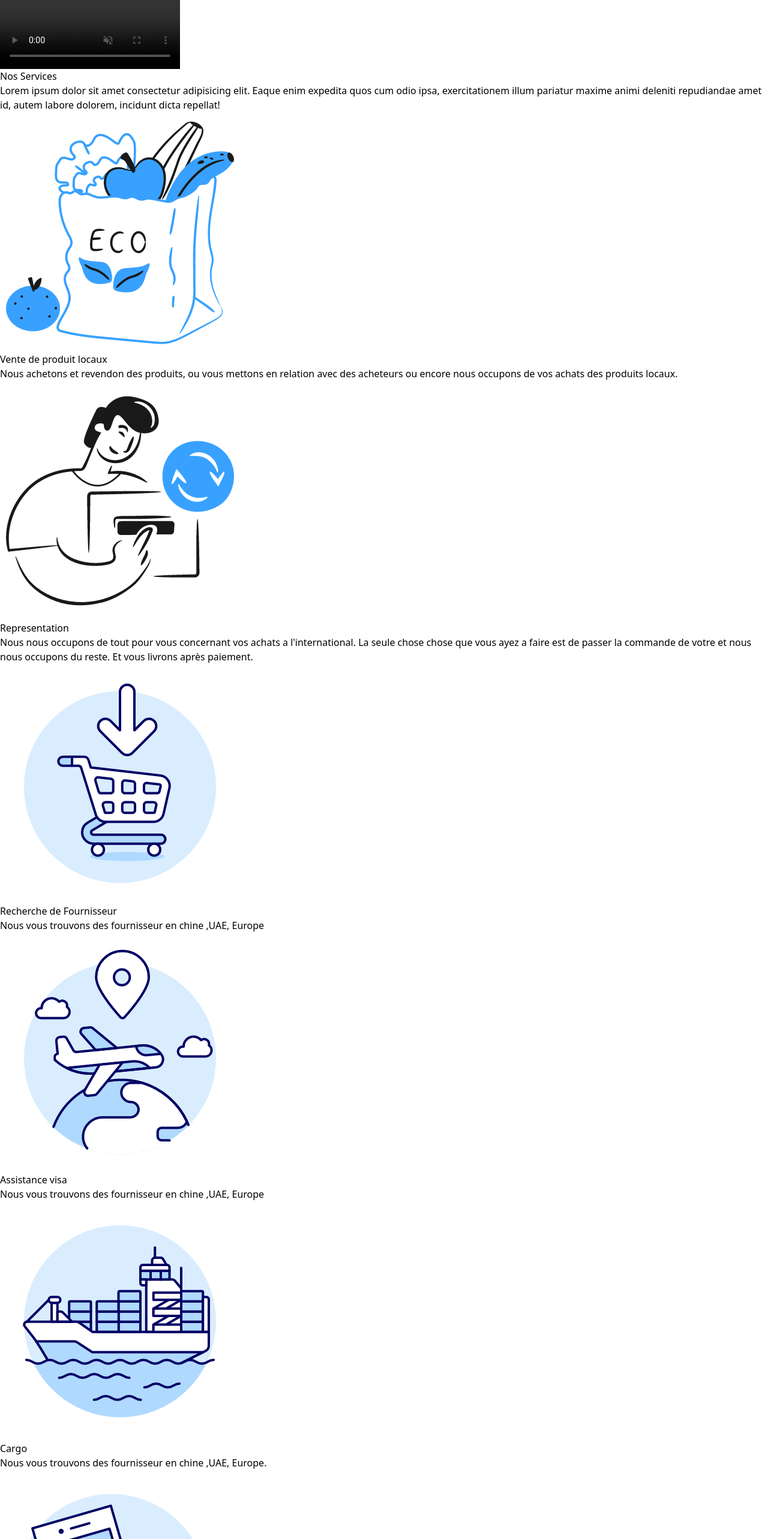
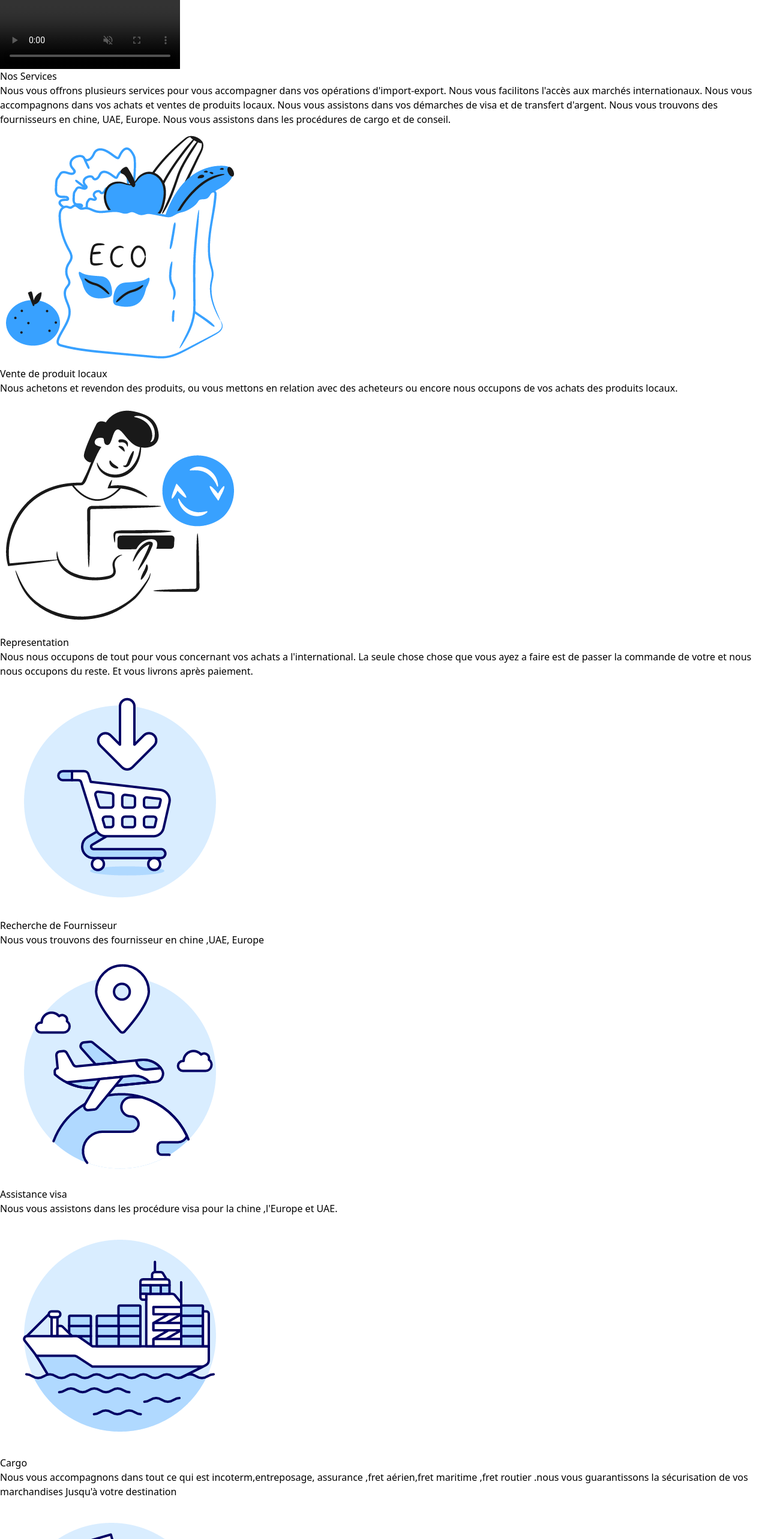
Before and after one commit to hbddevos/zaragroup, a React (Vite) app: page / in a window 1280 px wide. Shown: the part 8240-10806 px from the top of the page at 60% size. Built offline with nearby package versions, Linux system fonts and the light colour scheme; grey boxes are pictures that could not be loaded.

Commit message:
Ajout des texte de services

```diff
--- a/src/components/Bento.jsx
+++ b/src/components/Bento.jsx
@@ -1,4 +1,6 @@
 // use client
+
+import {motion} from "framer-motion";
 
 import { useState, useEffect } from "react";
 
@@ -11,7 +13,7 @@ const blogs = [
   {
     id: 2,
     title: "Representation",
-    image: "images/img3.jpg",
+    image: "images/voiture.jpg",
   },
   {
     id: 3,
@@ -40,7 +42,17 @@ export default function SolidBento() {
   if (!mounted) return null;
 
   return (
-    <div className="max-sm:mb-[1050px] md:mb-10">
+    <motion.div
+      className="max-sm:mb-[1050px] md:mb-10"
+      initial={{ opacity: 0, y: 100 }}
+      animate={{ opacity: 1 }}
+      transition={{ duration: 1 }}
+      whileInView={{
+        opacity: 1,
+        transition: { duration: 1, delay: 0.2 },
+        y: 0,
+      }}
+    >
       <h1 className="text-4xl font-bold text-center mt-24 mb-14 capitalize sm:text-6xl md:text-6xl lg:text-7xl md:tracking-tight">
         Gallery
       </h1>
@@ -63,10 +75,9 @@ export default function SolidBento() {
               className="transition-all duration-300 group-hover:scale-110  object-cover w-full"
             />
             <div className="absolute inset-0 bg-gradient-to-t from-black/70 to-transparent" />
-
           </a>
         ))}
       </div>
-    </div>
+    </motion.div>
   );
 }
--- a/src/components/Mission.jsx
+++ b/src/components/Mission.jsx
@@ -1,16 +1,28 @@
 import { useRef } from "react";
+import { motion } from "framer-motion";
 import useAnimatedText from "../hooks/useAnimetedText";
 
 export default function Mission() {
-
   const titleRef = useRef(null);
   useAnimatedText(titleRef, { stagger: 80, threshold: 0.2 });
   return (
-    <>
+    <motion.section
+      initial={{ opacity: 0, y: 100 }}
+      animate={{ opacity: 1 }}
+      transition={{ duration: 1 }}
+      whileInView={{
+        opacity: 1,
+        transition: { duration: 1, delay: 0.2 },
+        y: 0,
+      }}
+    >
       <section id="mission" className="h-auto mt-8 bg-gray-50">
         <div className="px-10 py-24 mx-auto max-w-7xl">
           <div className="w-full mx-auto text-left md:text-center">
-            <h1 ref={titleRef} className="mb-6 text-5xl font-extrabold leading-none max-w-5xl mx-auto tracking-normal text-gray-900 sm:text-6xl md:text-6xl lg:text-7xl md:tracking-tight">
+            <h1
+              ref={titleRef}
+              className="mb-6 text-5xl font-extrabold leading-none max-w-5xl mx-auto tracking-normal text-gray-900 sm:text-6xl md:text-6xl lg:text-7xl md:tracking-tight"
+            >
               {" "}
               Notre{" "}
               <span className="w-full text-transparent bg-clip-text bg-gradient-to-r from-green-400 via-blue-500 to-purple-500 lg:inline">
@@ -21,8 +33,8 @@ export default function Mission() {
             <p className="px-0 mb-6 text-xl text-gray-600 md:text-2xl lg:px-24">
               {" "}
               Votre satisfaction est notre objectif. Le plus important pour nous
-              c&#39;est de vous faciliter l&apos;accès aux marchés internationaux a
-              tous.{" "}
+              c&#39;est de vous faciliter l&apos;accès aux marchés
+              internationaux a tous.{" "}
             </p>
           </div>
         </div>
@@ -36,10 +48,11 @@ export default function Mission() {
             </h1>
             <p className="mt-4 text-xl">
               En seulement deux (02) ans nous avons accompagné plus de 120
-              entrepreneurs et commerçant dans leur opérations d&apos;import-export
-              partout dans le monde.nous sommes votre guide complet d`envoie de
-              ou vers togo , Burkina Faso, cote d`ivoire. nous dénichons pour
-              vous des marchandises ,des marchés adapté à vos besoins
+              entrepreneurs et commerçant dans leur opérations
+              d&apos;import-export partout dans le monde.nous sommes votre guide
+              complet d`envoie de ou vers togo , Burkina Faso, cote d`ivoire.
+              nous dénichons pour vous des marchandises ,des marchés adapté à
+              vos besoins
             </p>
             <div className="grid gap-6 mt-8 sm:grid-cols-2">
               <div className="flex items-center -px-3 text-4xl">
@@ -91,7 +104,6 @@ export default function Mission() {
           />
         </div>
       </div>
-
-    </>
+    </motion.section>
   );
 }
--- a/src/components/Services.jsx
+++ b/src/components/Services.jsx
@@ -1,18 +1,28 @@
+import { motion } from "framer-motion";
 import Service from "./uis/Service";
 
 export default function Services() {
   return (
-    <section id="services" className="">
+    <motion.section
+      id="services"
+      className=""
+      initial={{ opacity: 0 , y: 100}}
+      animate={{ opacity: 1 }}
+      transition={{ duration: 1 }}
+      whileInView={{
+        opacity: 1,
+        transition: { duration: 1, delay: 0.2 },
+        y: 0,
+      }}
+    >
       <div className="container px-6 py-10 mx-auto">
         <h1 className="text-4xl font-bold text-center capitalize md:text-6xl lg:text-7xl mt-8">
           Nos Services
         </h1>
 
-        <p className="max-w-2xl mx-auto my-6 text-center ">
-          Lorem ipsum dolor sit amet consectetur adipisicing elit. Eaque enim
-          expedita quos cum odio ipsa, exercitationem illum pariatur maxime
-          animi deleniti repudiandae amet id, autem labore dolorem, incidunt
-          dicta repellat!
+        <p className="max-w-2xl mx-auto my-6 text-center">
+          Nous vous offrons plusieurs services pour vous accompagner dans vos
+          opérations d'import-export. Nous vous facilitons l'accès aux marchés internationaux. Nous vous accompagnons dans vos achats et ventes de produits locaux. Nous vous assistons dans vos démarches de visa et de transfert d'argent. Nous vous trouvons des fournisseurs en chine, UAE, Europe. Nous vous assistons dans les procédures de cargo et de conseil.
         </p>
 
         <div className="grid grid-cols-1 gap-8 mt-8 xl:mt-16 md:grid-cols-2 xl:grid-cols-3">
@@ -36,31 +46,29 @@ export default function Services() {
             image="images/fournisseur.png"
           />
           <Service
-            texte="Nous vous trouvons des fournisseur en
-                chine ,UAE, Europe"
+            texte="Nous vous assistons dans les procédure visa pour la chine ,l'Europe et UAE.
+"
             titre="Assistance visa"
             image="images/visa.png"
           />
           <Service
-            texte="Nous vous trouvons des fournisseur en
-                chine ,UAE, Europe."
+            texte="Nous vous accompagnons dans tout ce qui est incoterm,entreposage, assurance ,fret aérien,fret maritime ,fret routier .nous vous guarantissons la sécurisation de vos marchandises Jusqu'à votre destination
+"
             titre="Cargo"
             image="images/cargo.png"
           />
           <Service
-            texte="Nous vous trouvons des fournisseur en
-                chine ,UAE, Europe"
+            texte="Nous vous accompagnons dans le paiement de divers facture à l'international."
             titre="Transfert d'argent"
             image="images/argent.png"
           />
           <Service
-            texte="Nous vous trouvons des fournisseur en
-                chine ,UAE, Europe."
+            texte="nos expert et consultant se plongerons sur vos dossier pour vous ressortir des conseils adaptés à vos marchés."
             titre="Conseils"
             image="images/conseil.png"
           />
         </div>
       </div>
-    </section>
+    </motion.section>
   );
 }
```
Also changed, not shown: public/images/voiture.jpg (added).
